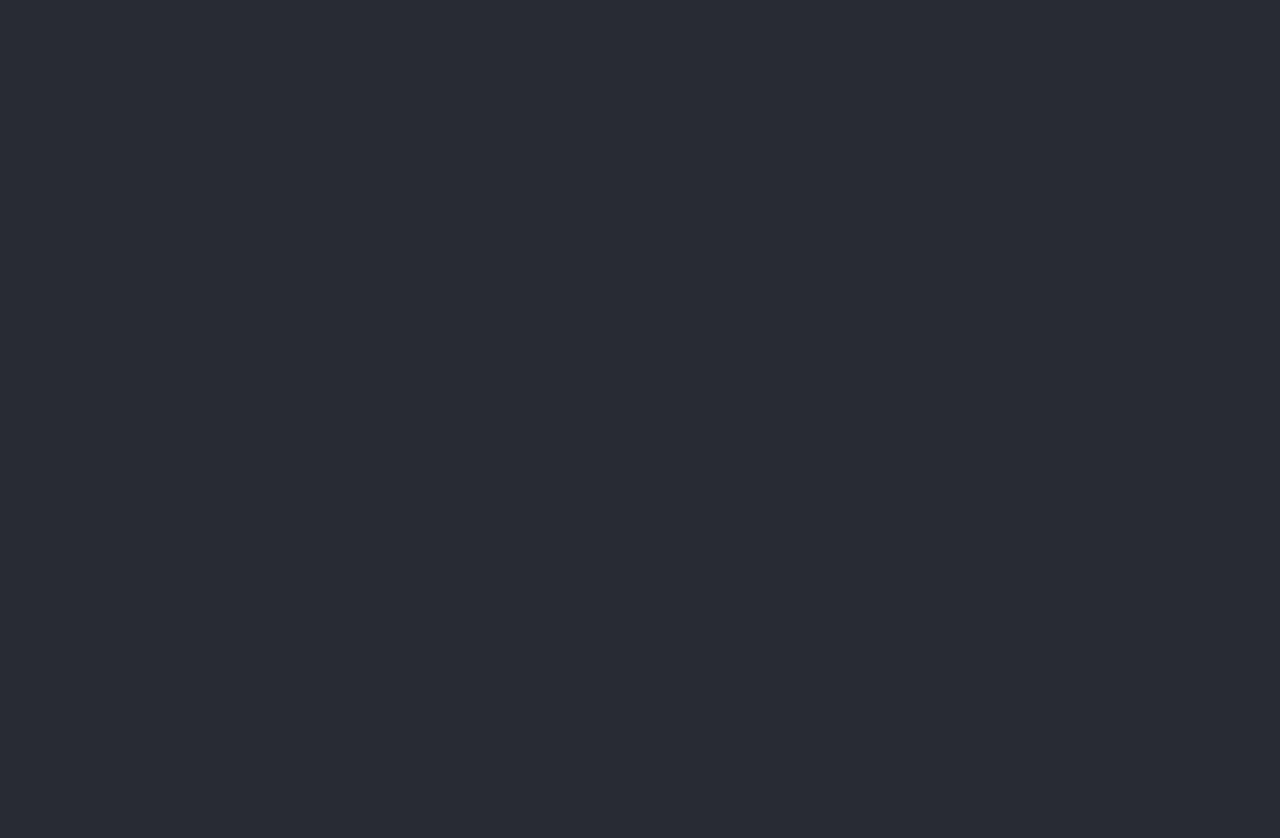
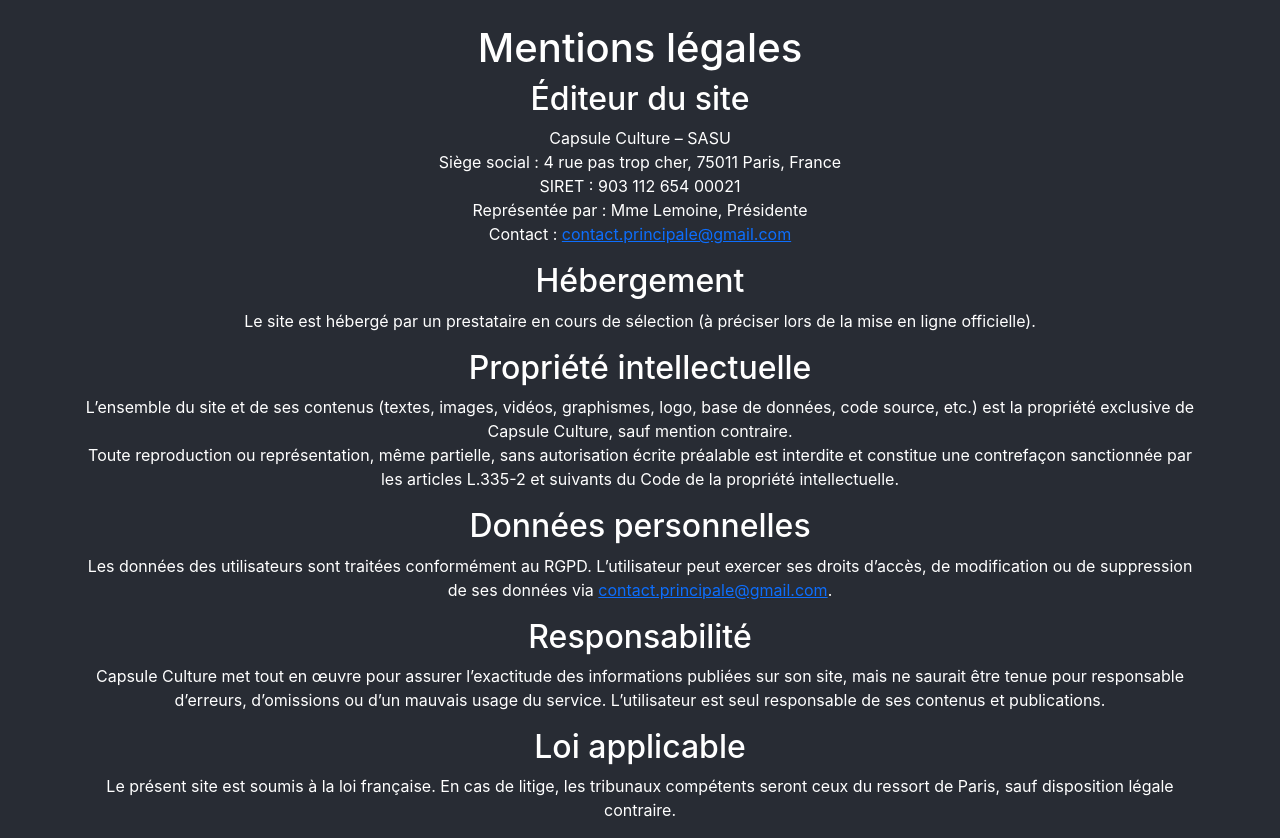
Before and after one commit to Hello-world42/CultureRadar, a React (Create React App) app in the folder front/: page /mentions-legales in a window 1280 px wide. Before the commit this address had no page. Before the commit the page ends 800 px from the top, so only its background shows below. Built offline with nearby package versions, Linux system fonts and the light colour scheme.

Commit message:
ajout/maj des pages du footer

```diff
--- a/front/src/App.css
+++ b/front/src/App.css
@@ -36,3 +36,19 @@
     transform: rotate(360deg);
   }
 }
+
+.legal-page {
+  max-width: 800px;
+  margin: 2rem auto;
+  padding: 2rem;
+  background: #fff;
+  border-radius: 8px;
+  color: #222;
+}
+.legal-page h1 {
+  margin-bottom: 1rem;
+}
+.legal-page h2 {
+  margin-top: 2rem;
+  margin-bottom: 0.5rem;
+}
--- a/front/src/App.js
+++ b/front/src/App.js
@@ -8,7 +8,10 @@ import Profile from "./pages/Profile";
 import Addevent from "./pages/Addevent";
 import Login from "./pages/Login";
 import Register from "./pages/Register";
-import About from "./pages/About";
+import About from "./pages/legal/About";
+import LegalNotice from "./pages/legal/LegalNotice";
+import PrivacyPolicy from "./pages/legal/PrivacyPolicy";
+import TermsOfSale from "./pages/legal/TermsOfSale";
 import ConfirmationSuccess from "./pages/ConfirmationSuccess";
 import authService from "./services/authService";
 import RequireAuth from "./components/RequireAuth";
@@ -79,7 +82,10 @@ function App() {
             path="/profile"
             element={<Profile user={user} />}
           />
-          <Route path="/about" element={<About />} />
+          <Route path="/a-propos" element={<About />} />
+          <Route path="/mentions-legales" element={<LegalNotice />} />
+          <Route path="/politique-confidentialite" element={<PrivacyPolicy />} />
+          <Route path="/cgv" element={<TermsOfSale />} />
           <Route path="/confirmation-success" element={<ConfirmationSuccess />} />
           <Route path="/forgot-password" element={<ForgotPassword />} />
           <Route path="/reset-password/:token" element={<ResetPassword />} />
--- a/front/src/components/Footer.jsx
+++ b/front/src/components/Footer.jsx
@@ -12,9 +12,28 @@ const Footer = () => (
     }}
   >
     <div className="container text-center">
-      <Link to="/about" className="text-white text-decoration-none">
-        A propos
-      </Link>
+      <ul className="list-unstyled">
+        <li className="d-inline-block mx-2">
+          <Link to="/a-propos" className="text-white text-decoration-none">
+            À propos
+          </Link>
+        </li>
+        <li className="d-inline-block mx-2">
+          <Link to="/mentions-legales" className="text-white text-decoration-none">
+            Mentions légales
+          </Link>
+        </li>
+        <li className="d-inline-block mx-2">
+          <Link to="/politique-confidentialite" className="text-white text-decoration-none">
+            Politique de confidentialité
+          </Link>
+        </li>
+        <li className="d-inline-block mx-2">
+          <Link to="/cgv" className="text-white text-decoration-none">
+            Conditions générales de vente
+          </Link>
+        </li>
+      </ul>
     </div>
   </footer>
 );
--- a/front/src/pages/About.jsx
+++ /dev/null
@@ -1,26 +0,0 @@
-import React from "react";
-
-const About = () => (
-  <div className="mx-auto" style={{ maxWidth: 700 }}>
-    <h2>A propos de Capsule Culture</h2>
-    <p>
-      Capsule Culture est une plateforme collaborative dédiée à la découverte, au partage et à la participation à des événements culturels.
-      Notre mission est de rapprocher les passionnés de culture, de faciliter l’accès à l’information sur les événements et de permettre à chacun de s’impliquer dans la vie culturelle locale.
-    </p>
-    <h4>Fonctionnalités principales :</h4>
-    <ul>
-      <li>Découvrir et rechercher des événements culturels</li>
-      <li>Ajouter de nouveaux événements</li>
-      <li>Participer à des événements et suivre ses participations</li>
-      <li>Gérer son profil utilisateur</li>
-    </ul>
-    <p>
-      Pour toute question ou suggestion, contactez-nous à <a href="mailto:contact@capsule-culture.com">contact@capsule-culture.com</a>.
-    </p>
-    <p className="text-muted" style={{ fontSize: "0.9em" }}>
-      © 2025 Capsule Culture - Tous droits réservés
-    </p>
-  </div>
-);
-
-export default About;
--- /dev/null
+++ b/front/src/pages/legal/About.jsx
@@ -0,0 +1,23 @@
+import React from "react";
+
+export default function About() {
+  return (
+    <div className="legal-page">
+      <h1>À propos</h1>
+      <p>
+        CultureRadar est une plateforme web éditée par Capsule Culture, dédiée à la
+        découverte, au partage et au soutien d’événements culturels. Notre mission
+        est de faciliter l’accès à la culture pour tous, en mettant en relation
+        organisateurs et participants autour d’une expérience personnalisée et
+        sécurisée.
+      </p>
+      <p>
+        Pour toute question, contactez-nous à{" "}
+        <a href="mailto:contact.principale@gmail.com">
+          contact.principale@gmail.com
+        </a>
+        .
+      </p>
+    </div>
+  );
+}
--- /dev/null
+++ b/front/src/pages/legal/LegalNotice.jsx
@@ -0,0 +1,38 @@
+import React from "react";
+
+export default function LegalNotice() {
+  return (
+    <div className="legal-page">
+      <h1>Mentions légales</h1>
+      <h2>Éditeur du site</h2>
+      <p>
+        Capsule Culture – SASU<br />
+        Siège social : 4 rue pas trop cher, 75011 Paris, France<br />
+        SIRET : 903 112 654 00021<br />
+        Représentée par : Mme Lemoine, Présidente<br />
+        Contact : <a href="mailto:contact.principale@gmail.com">contact.principale@gmail.com</a>
+      </p>
+      <h2>Hébergement</h2>
+      <p>
+        Le site est hébergé par un prestataire en cours de sélection (à préciser lors de la mise en ligne officielle).
+      </p>
+      <h2>Propriété intellectuelle</h2>
+      <p>
+        L’ensemble du site et de ses contenus (textes, images, vidéos, graphismes, logo, base de données, code source, etc.) est la propriété exclusive de Capsule Culture, sauf mention contraire.<br />
+        Toute reproduction ou représentation, même partielle, sans autorisation écrite préalable est interdite et constitue une contrefaçon sanctionnée par les articles L.335-2 et suivants du Code de la propriété intellectuelle.
+      </p>
+      <h2>Données personnelles</h2>
+      <p>
+        Les données des utilisateurs sont traitées conformément au RGPD. L’utilisateur peut exercer ses droits d’accès, de modification ou de suppression de ses données via <a href="mailto:contact.principale@gmail.com">contact.principale@gmail.com</a>.
+      </p>
+      <h2>Responsabilité</h2>
+      <p>
+        Capsule Culture met tout en œuvre pour assurer l’exactitude des informations publiées sur son site, mais ne saurait être tenue pour responsable d’erreurs, d’omissions ou d’un mauvais usage du service. L’utilisateur est seul responsable de ses contenus et publications.
+      </p>
+      <h2>Loi applicable</h2>
+      <p>
+        Le présent site est soumis à la loi française. En cas de litige, les tribunaux compétents seront ceux du ressort de Paris, sauf disposition légale contraire.
+      </p>
+    </div>
+  );
+}
--- /dev/null
+++ b/front/src/pages/legal/PrivacyPolicy.jsx
@@ -0,0 +1,18 @@
+import React from "react";
+
+export default function PrivacyPolicy() {
+  return (
+    <div className="legal-page">
+      <h1>Politique de confidentialité</h1>
+      <p>
+        Le site respecte la législation française sur la protection des données personnelles, notamment la loi “Informatique et Libertés” du 6 janvier 1978 modifiée et le Règlement Général sur la Protection des Données (RGPD – UE 2016/679).
+      </p>
+      <p>
+        Les données collectées ont pour finalité l’amélioration de l’expérience utilisateur, la recommandation personnalisée et la gestion des comptes.
+      </p>
+      <p>
+        Conformément à la loi, l’utilisateur dispose d’un droit d’accès, de rectification, d’effacement, de limitation et de portabilité de ses données, qu’il peut exercer en contactant : <a href="mailto:contact.principale@gmail.com">contact.principale@gmail.com</a>
+      </p>
+    </div>
+  );
+}
--- /dev/null
+++ b/front/src/pages/legal/TermsOfSale.jsx
@@ -0,0 +1,39 @@
+import React from "react";
+
+export default function TermsOfSale() {
+  return (
+    <div className="legal-page">
+      <h1>Conditions Générales de Vente</h1>
+      <h2>Éditeur</h2>
+      <p>
+        Capsule Culture – SASU<br />
+        SIRET : 903 112 654 00021<br />
+        Siège social : 4 rue pas trop cher, 75011 Paris, France<br />
+        Email : <a href="mailto:contact.principale@gmail.com">contact.principale@gmail.com</a><br />
+        Représentée par Mme Lemoine, Présidente
+      </p>
+      <h2>Produits et services concernés</h2>
+      <ul>
+        <li>Abonnements Premium (utilisateurs particuliers)</li>
+        <li>Abonnements Professionnels (organisateurs d’événements)</li>
+        <li>Mises en avant d’événements (upvote ou promotion)</li>
+        <li>Commissions sur billetterie en ligne</li>
+      </ul>
+      <h2>Modalités de paiement</h2>
+      <p>
+        Les paiements s’effectuent par carte bancaire via un prestataire sécurisé (Stripe, Paypal ou autre).<br />
+        Les prix sont indiqués en euros TTC.
+      </p>
+      <h2>Rétractation & résiliation</h2>
+      <p>
+        L’utilisateur dispose d’un droit de rétractation de 14 jours.<br />
+        Les abonnements sont sans engagement, résiliables à tout moment depuis l’espace personnel.
+      </p>
+      <h2>Responsabilité & litiges</h2>
+      <p>
+        Capsule Culture ne garantit pas la présence ou le succès des événements promus.<br />
+        Tout litige sera soumis au droit français et traité par les tribunaux de Paris.
+      </p>
+    </div>
+  );
+}
```
